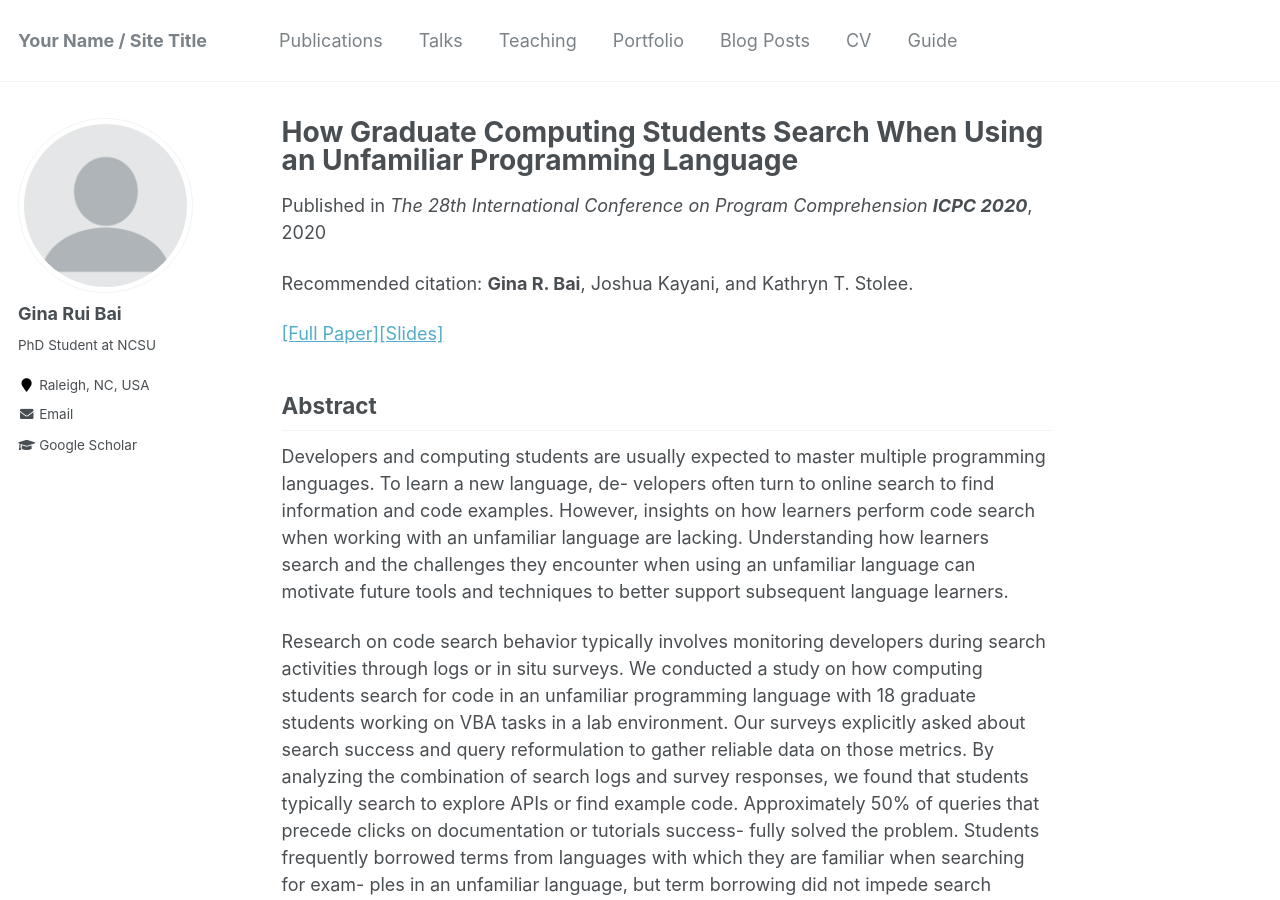
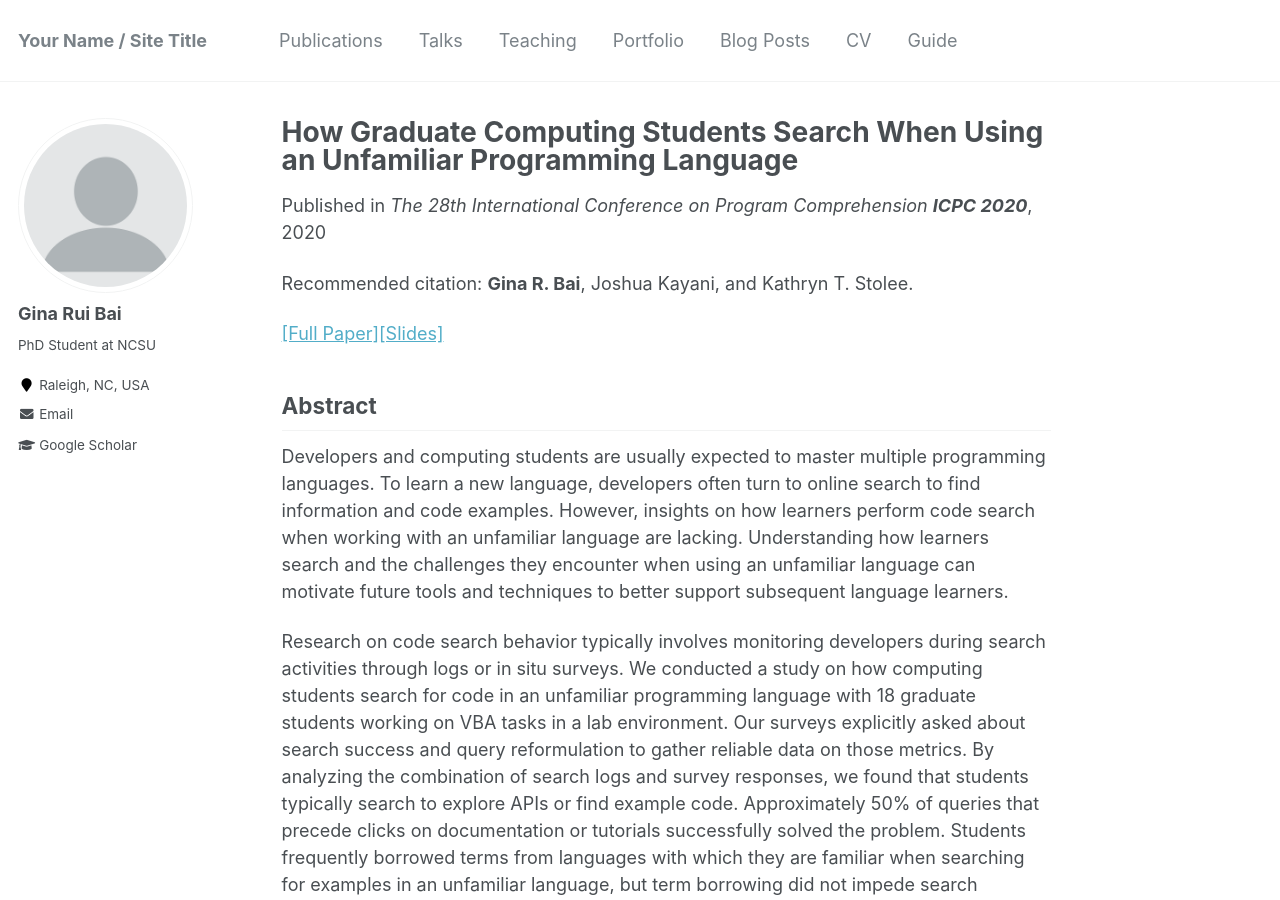
Before and after one commit to ginaBai/ginabai.github.io, a Jekyll site: the page built from _publications/icpc20_VBACodeSearch.md, in a window 1280 px wide and 900 px high. Built offline with Jekyll 4.4.1, drawn with Linux system fonts in a browser that asks for light colours; some of the changed text lies outside the part shown.

Commit message:
Publication List Refinements

```diff
--- a/_publications/icpc20_VBACodeSearch.md
+++ b/_publications/icpc20_VBACodeSearch.md
@@ -9,9 +9,9 @@ citation: '<b>Gina R. Bai</b>, Joshua Kayani, and Kathryn T. Stolee.'
 [[Full Paper]](http://ginabai.github.io/files/PaperPreprints/icpc20_VBACodeSearch.pdf)[[Slides]](http://ginabai.github.io/files/ConferenceSlides/icpc2020.pdf)
 
 ## Abstract
-Developers and computing students are usually expected to master multiple programming languages. To learn a new language, de- velopers often turn to online search to find information and code examples. However, insights on how learners perform code search when working with an unfamiliar language are lacking. Understanding how learners search and the challenges they encounter when using an unfamiliar language can motivate future tools and techniques to better support subsequent language learners.
+Developers and computing students are usually expected to master multiple programming languages. To learn a new language, developers often turn to online search to find information and code examples. However, insights on how learners perform code search when working with an unfamiliar language are lacking. Understanding how learners search and the challenges they encounter when using an unfamiliar language can motivate future tools and techniques to better support subsequent language learners.
 
-Research on code search behavior typically involves monitoring developers during search activities through logs or in situ surveys. We conducted a study on how computing students search for code in an unfamiliar programming language with 18 graduate students working on VBA tasks in a lab environment. Our surveys explicitly asked about search success and query reformulation to gather reliable data on those metrics. By analyzing the combination of search logs and survey responses, we found that students typically search to explore APIs or find example code. Approximately 50% of queries that precede clicks on documentation or tutorials success- fully solved the problem. Students frequently borrowed terms from languages with which they are familiar when searching for exam- ples in an unfamiliar language, but term borrowing did not impede search success. Edit distances between reformulated queries and non-reformulated queries were nearly the same. These results have implications for code search research, especially on reformulation, and for research on supporting programmers when learning a new language.
+Research on code search behavior typically involves monitoring developers during search activities through logs or in situ surveys. We conducted a study on how computing students search for code in an unfamiliar programming language with 18 graduate students working on VBA tasks in a lab environment. Our surveys explicitly asked about search success and query reformulation to gather reliable data on those metrics. By analyzing the combination of search logs and survey responses, we found that students typically search to explore APIs or find example code. Approximately 50% of queries that precede clicks on documentation or tutorials successfully solved the problem. Students frequently borrowed terms from languages with which they are familiar when searching for examples in an unfamiliar language, but term borrowing did not impede search success. Edit distances between reformulated queries and non-reformulated queries were nearly the same. These results have implications for code search research, especially on reformulation, and for research on supporting programmers when learning a new language.
 
 ---
 Recommended citation:
```
Also changed, not shown: _publications/icpc19_RegexVideo.md (+2 -2 lines), _publications/icse20_DocSym.md (+1 -1 lines), _publications/iticse21_TestingPerformance.md (+1 -1 lines), _publications/saner19_RegexEvolution.md (+3 -3 lines).
